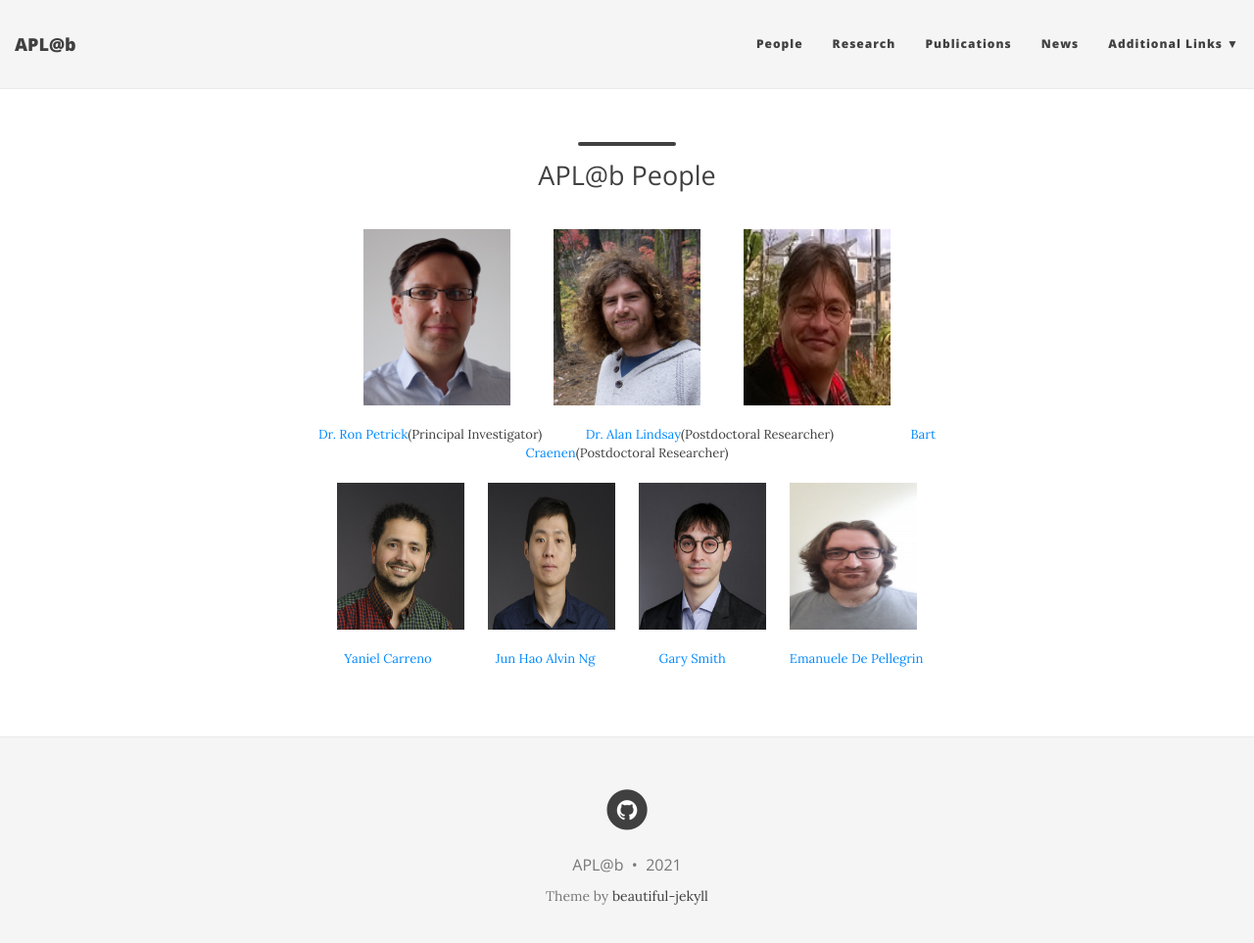
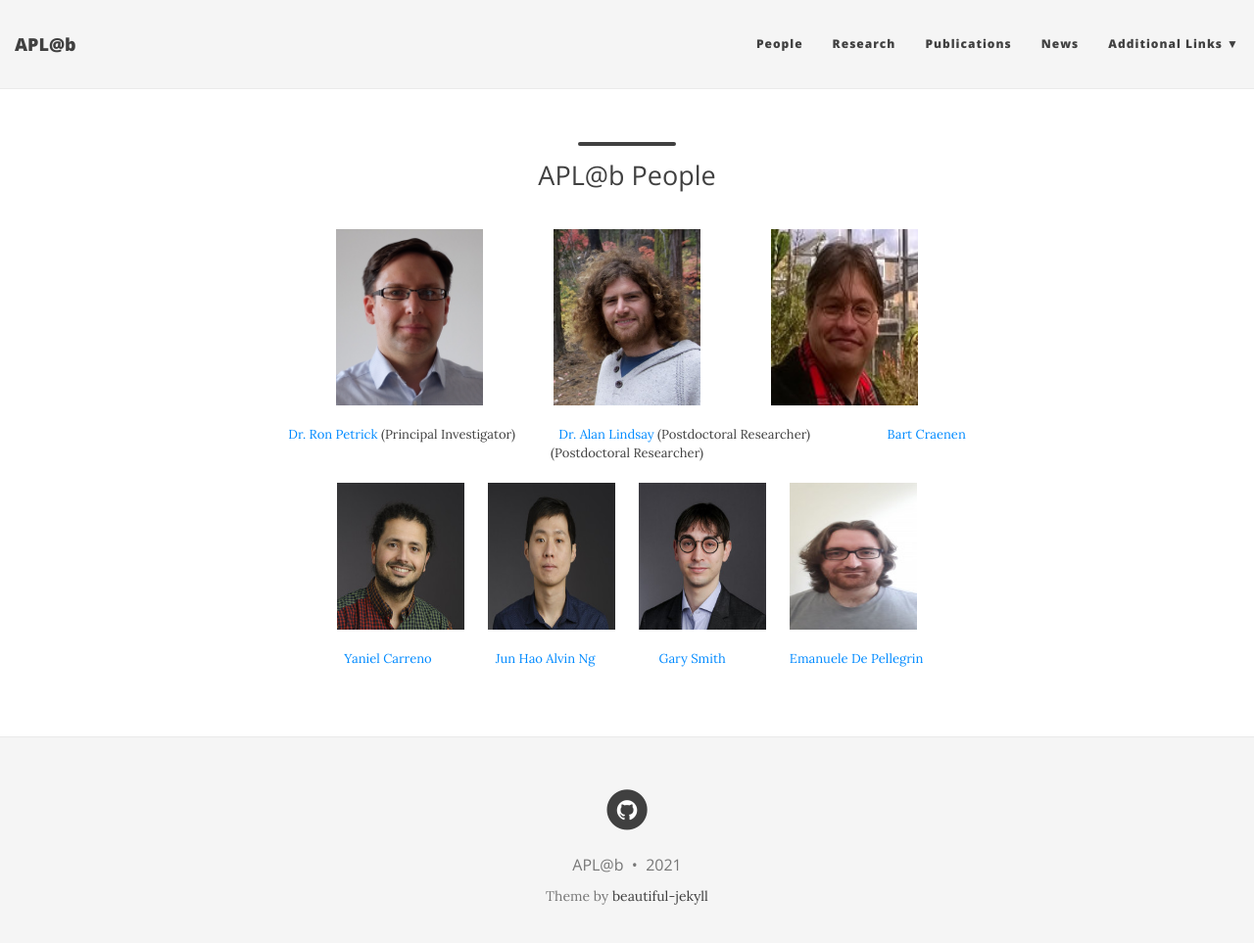
Before and after one commit to aplab2020/aplab2020.github.io, a Jekyll site: the page built from people.md, in a window 1280 px wide and 976 px high. Shown: the top 963 px of the window at 98% size. Built offline with Jekyll 4.4.1, drawn with Linux system fonts in a browser that asks for light colours; nearby versions of some CDN libraries.

Commit message:
Update people.md

```diff
--- a/people.md
+++ b/people.md
@@ -7,12 +7,12 @@
 
 
 
-<p align="center"> <img src="/img/ron.jpg" align="center" width="150" height="180"> &nbsp;  &nbsp; &nbsp;  &nbsp;  &nbsp; &nbsp; <img src="/img/alan.jpg" align="center" width="150" height="180"> &nbsp;  &nbsp; &nbsp;  &nbsp;  &nbsp; &nbsp; <img src="/img/bart.jpg" align="center" width="150" height="180"> </p>
+<p align="center"> <img src="/img/ron.jpg" align="center" width="150" height="180"> &nbsp;  &nbsp; &nbsp;  &nbsp;  &nbsp; &nbsp; &nbsp;  &nbsp; &nbsp;  &nbsp; <img src="/img/alan.jpg" align="center" width="150" height="180"> &nbsp;  &nbsp; &nbsp;  &nbsp;  &nbsp; &nbsp; &nbsp;  &nbsp; &nbsp;  &nbsp; <img src="/img/bart.jpg" align="center" width="150" height="180"> </p>
 
 <p align="center">
-<a href="http://homepages.inf.ed.ac.uk/rpetrick/" style="float: ;">Dr. Ron Petrick</a>(Principal Investigator) &nbsp;  &nbsp; &nbsp;  &nbsp;  &nbsp; &nbsp;
-<a href="https://scholar.google.co.uk/citations?user=FA9LGEwAAAAJ&hl=en" style="float: ;">Dr. Alan Lindsay</a>(Postdoctoral Researcher)  &nbsp; &nbsp; &nbsp;  &nbsp; &nbsp; &nbsp;  &nbsp; &nbsp; &nbsp; &nbsp; &nbsp;
-<a href="https://scholar.google.ch/citations?hl=de&user=i8JsL7QAAAAJ&view_op=list_works" style="float: ;">Bart Craenen</a>(Postdoctoral Researcher)
+<a href="http://homepages.inf.ed.ac.uk/rpetrick/" style="float: ;">Dr. Ron Petrick</a> (Principal Investigator) &nbsp;  &nbsp; &nbsp;  &nbsp;  &nbsp; &nbsp;
+<a href="https://scholar.google.co.uk/citations?user=FA9LGEwAAAAJ&hl=en" style="float: ;">Dr. Alan Lindsay</a> (Postdoctoral Researcher)  &nbsp; &nbsp; &nbsp;  &nbsp; &nbsp; &nbsp;  &nbsp; &nbsp; &nbsp; &nbsp; &nbsp;
+<a href="https://scholar.google.ch/citations?hl=de&user=i8JsL7QAAAAJ&view_op=list_works" style="float: ;">Bart Craenen</a> (Postdoctoral Researcher)
 </p>
 
 
```
